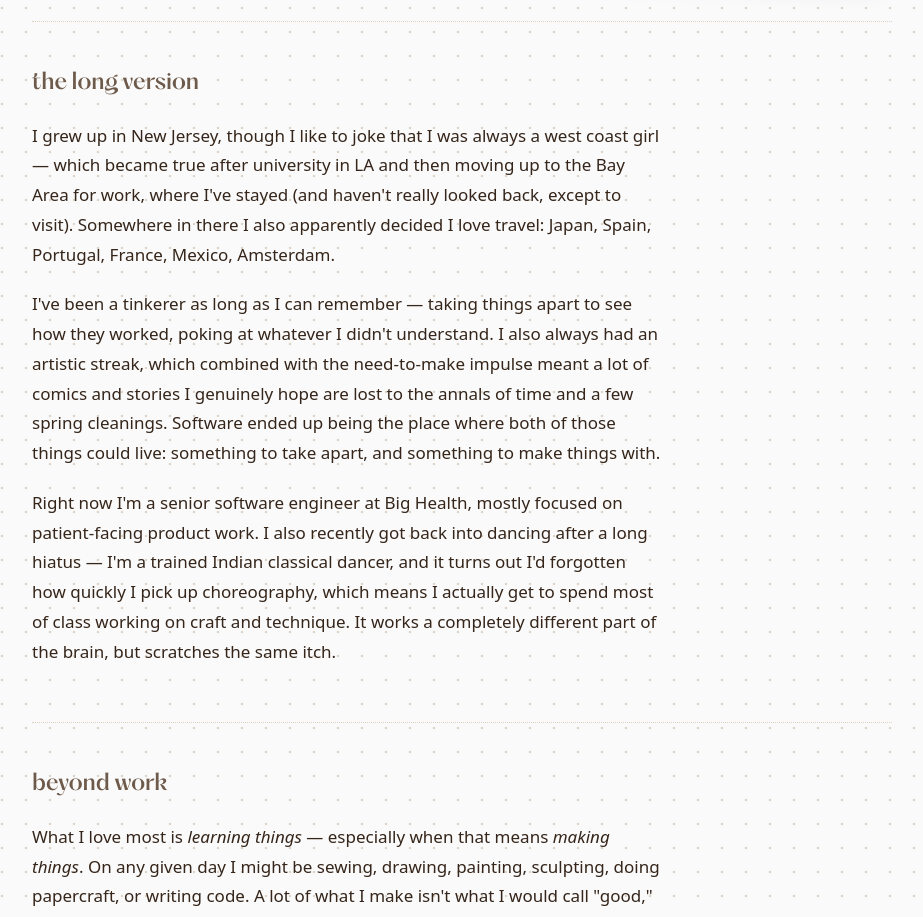
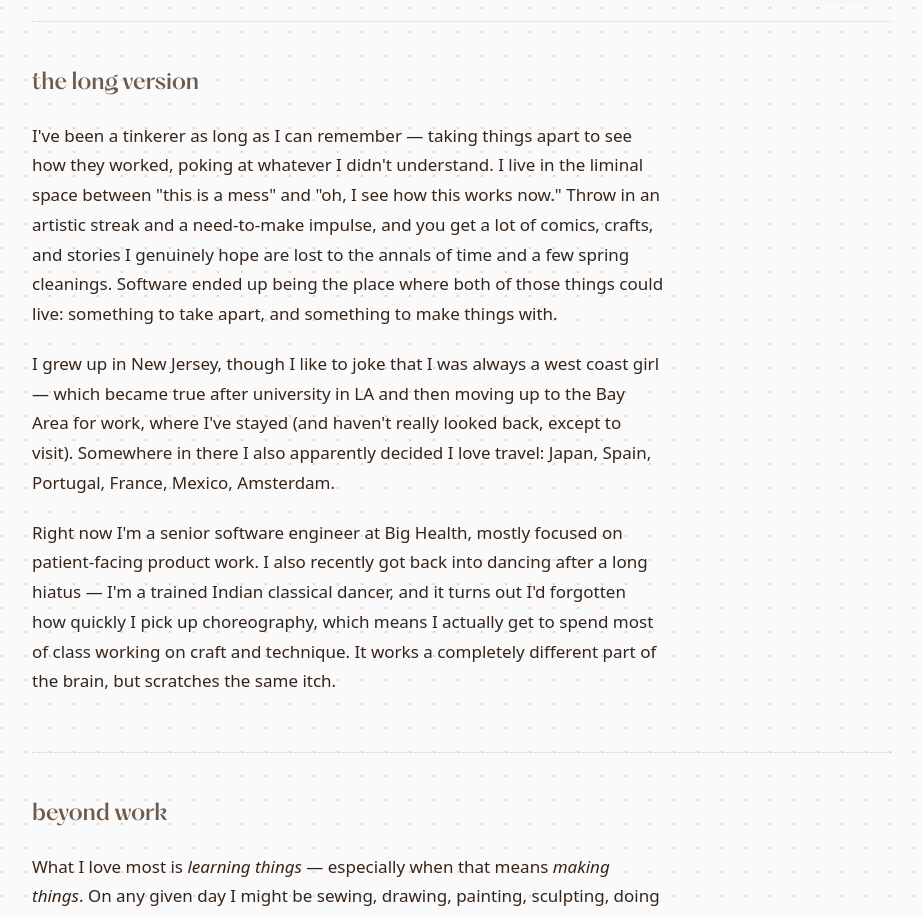
Before and after one commit to smurmus/portfolio, a React (Vite) app: page /about in a window 1280 px wide. Shown: the part 820-1737 px from the top of the page, without its empty margins (178-1101 px from the left). Built offline with nearby package versions, Linux system fonts and the light colour scheme; a web font is replaced by a local one.

Commit message:
update about

```diff
--- a/src/pages/About.tsx
+++ b/src/pages/About.tsx
@@ -133,11 +133,11 @@ export default function About() {
           <h2 className={styles.sectionHeading} id="bio-heading">the long version</h2>
 
           <p className={styles.paragraph}>
-            I grew up in New Jersey, though I like to joke that I was always a west coast girl — which became true after university in LA and then moving up to the Bay Area for work, where I've stayed (and haven't really looked back, except to visit). Somewhere in there I also apparently decided I love travel: Japan, Spain, Portugal, France, Mexico, Amsterdam.
+            I've been a tinkerer as long as I can remember — taking things apart to see how they worked, poking at whatever I didn't understand. I live in the liminal space between "this is a mess" and "oh, I see how this works now." Throw in an artistic streak and a need-to-make impulse, and you get a lot of comics, crafts, and stories I genuinely hope are lost to the annals of time and a few spring cleanings. Software ended up being the place where both of those things could live: something to take apart, and something to make things with.
           </p>
 
           <p className={styles.paragraph}>
-            I've been a tinkerer as long as I can remember — taking things apart to see how they worked, poking at whatever I didn't understand. I also always had an artistic streak, which combined with the need-to-make impulse meant a lot of comics and stories I genuinely hope are lost to the annals of time and a few spring cleanings. Software ended up being the place where both of those things could live: something to take apart, and something to make things with.
+            I grew up in New Jersey, though I like to joke that I was always a west coast girl — which became true after university in LA and then moving up to the Bay Area for work, where I've stayed (and haven't really looked back, except to visit). Somewhere in there I also apparently decided I love travel: Japan, Spain, Portugal, France, Mexico, Amsterdam.
           </p>
 
           <p className={styles.paragraph}>
```
